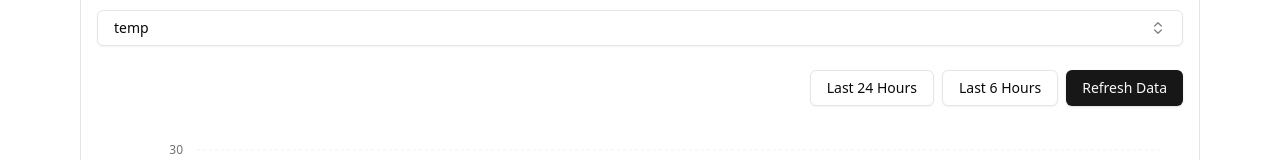
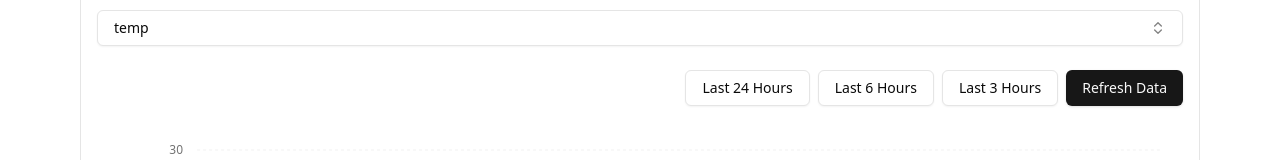
Before and after one commit to ornur/diploma_frontend, a Next.js app: page / in a window 1280 px wide. Shown: the part 227-387 px from the top of the page. Built offline with nearby package versions, Linux system fonts and the light colour scheme.

Commit message:
feat: add button for selecting last 3 hours in SelectTimeButtons component

```diff
--- a/src/components/dynamic-chart/date-picker.tsx
+++ b/src/components/dynamic-chart/date-picker.tsx
@@ -237,6 +237,12 @@ export function SelectTimeButtons({
         Last 6 Hours
       </Button>
       <Button
+        variant="outline"
+        onClick={() => setDate({ end: now, start: subHours(now, 3) })}
+      >
+        Last 3 Hours
+      </Button>
+      <Button
         onClick={() =>
           setData(generateData(date.start, date.end, selectedSensor))
         }
```
